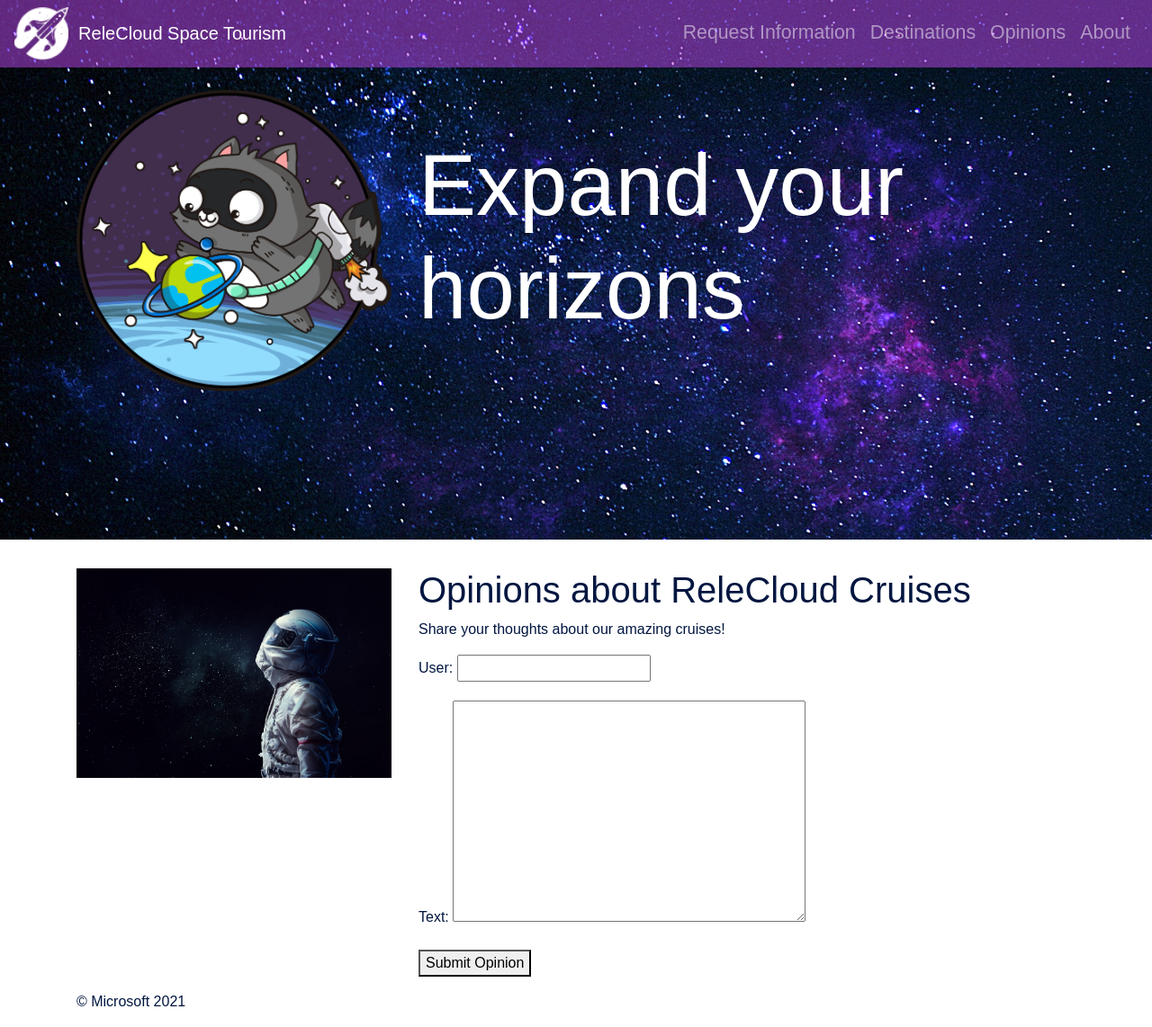
After one commit to jmgarciab2/Carlos_Claudia_Julian_Relecloud, a Django app: page /opinions/ in a window 1280 px wide. The commit adds this page. Shown: the whole page at 90% size. Run offline with Django 3.2, Linux system fonts and the light colour scheme; data that the repository does not hold is empty; some libraries are stand-ins or nearby versions; some web fonts are replaced.

Commit message:
Estructura inicial para el formulario de usuarios de cruceros relecloud.

```diff
--- a/project/settings.py
+++ b/project/settings.py
@@ -132,3 +132,6 @@
 STATIC_URL = '/static/'
 STATICFILES_STORAGE = 'whitenoise.storage.CompressedManifestStaticFilesStorage'
 STATIC_ROOT = BASE_DIR / 'staticfiles'
+
+
+DEFAULT_AUTO_FIELD = 'django.db.models.AutoField'
--- /dev/null
+++ b/relecloud/forms.py
@@ -0,0 +1,7 @@
+from django import forms
+from .models import Opinion
+
+class OpinionForm(forms.ModelForm):
+    class Meta:
+        model = Opinion
+        fields = ['user', 'text']
--- a/relecloud/models.py
+++ b/relecloud/models.py
@@ -51,3 +51,10 @@
         Cruise,
         on_delete=models.PROTECT
     )
+
+class Opinion(models.Model):
+    user = models.CharField(max_length=50)  # Puedes ajustar esto según tus necesidades
+    text = models.TextField()
+
+    def __str__(self):
+        return f'{self.user} - {self.text}'
--- a/relecloud/templates/base.html
+++ b/relecloud/templates/base.html
@@ -27,6 +27,9 @@
                 </li>
                 <li class="nav-item">
                     <a class="nav-link" href="{% url 'destinations' %}">Destinations</a>
+                </li>
+                <li class="nav-item">
+                    <a class="nav-link" href="{% url 'opinions' %}">Opinions</a>
                 </li>
                 <li class="nav-item">
                     <a class="nav-link" href="{% url 'about' %}">About</a>
--- /dev/null
+++ b/relecloud/templates/opinions.html
@@ -0,0 +1,26 @@
+{% extends 'base.html' %}
+
+{% block title %}
+ReleCloud - Opinions
+{% endblock %}
+
+{% block content %}
+<h1>Opinions about ReleCloud Cruises</h1>
+<p>
+    Share your thoughts about our amazing cruises!
+</p>
+
+<!-- Formulario para dejar opiniones -->
+<form method="post" action="{% url 'opinions' %}">
+    {% csrf_token %}
+    {{ form.as_p }}
+    <button type="submit">Submit Opinion</button>
+</form>
+
+<!-- Mostrar las opiniones obtenidas -->
+{% for opinion in opinions %}
+    <div class="opinion">
+        <p>{{ opinion }}</p>
+    </div>
+{% endfor %}
+{% endblock %}
--- a/relecloud/urls.py
+++ b/relecloud/urls.py
@@ -9,4 +9,6 @@
     path('destination/<int:pk>', views.DestinationDetailView.as_view(), name='destination_detail'),
     path('cruise/<int:pk>', views.CruiseDetailView.as_view(), name='cruise_detail'),
     path('info_request', views.InfoRequestCreate.as_view(), name='info_request_create'),
+    path('opinions/', views.OpinionsView.as_view(), name='opinions'),
+
 ]
--- a/relecloud/views.py
+++ b/relecloud/views.py
@@ -2,6 +2,8 @@
 from django.urls import reverse_lazy
 from . import models
 from django.views import generic
+from .forms import OpinionForm
+from .models import Opinion
 from django.contrib.messages.views import SuccessMessageMixin
 
 # Create your views here.
@@ -31,3 +33,24 @@
     fields = ['name', 'email', 'cruise', 'notes']
     success_url = reverse_lazy('index')
     success_message = 'Thank you, %(name)s! We will email you when we have more information about %(cruise)s!'
+
+
+class OpinionsView(generic.TemplateView):
+    template_name = 'opinions.html'
+
+    def get_context_data(self, **kwargs):
+        context = super().get_context_data(**kwargs)
+        # Puedes agregar lógica para obtener y pasar las opiniones aquí
+        context['opinions'] = Opinion.objects.all()  # Obtener todas las opiniones
+        context['form'] = OpinionForm()  # Agregar un formulario en el contexto
+        return context
+
+    def post(self, request, *args, **kwargs):
+        form = OpinionForm(request.POST)
+        if form.is_valid():
+            form.save()
+            return redirect('opinions')  # Redirigir a la página de opiniones después de enviar el formulario
+        else:
+            # Si el formulario no es válido, puedes manejarlo según tus necesidades
+            # Por ejemplo, podrías mostrar un mensaje de error en la misma página
+            return render(request, self.template_name, {'form': form, 'opinions': Opinion.objects.all()})
```
Also changed, not shown: relecloud/migrations/0005_opinion.py (added).
